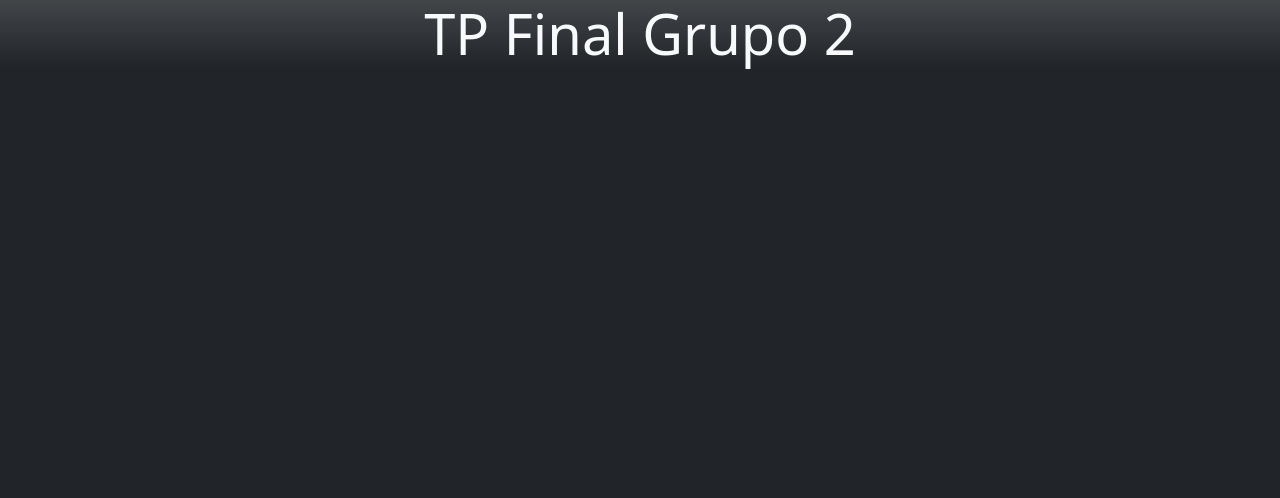
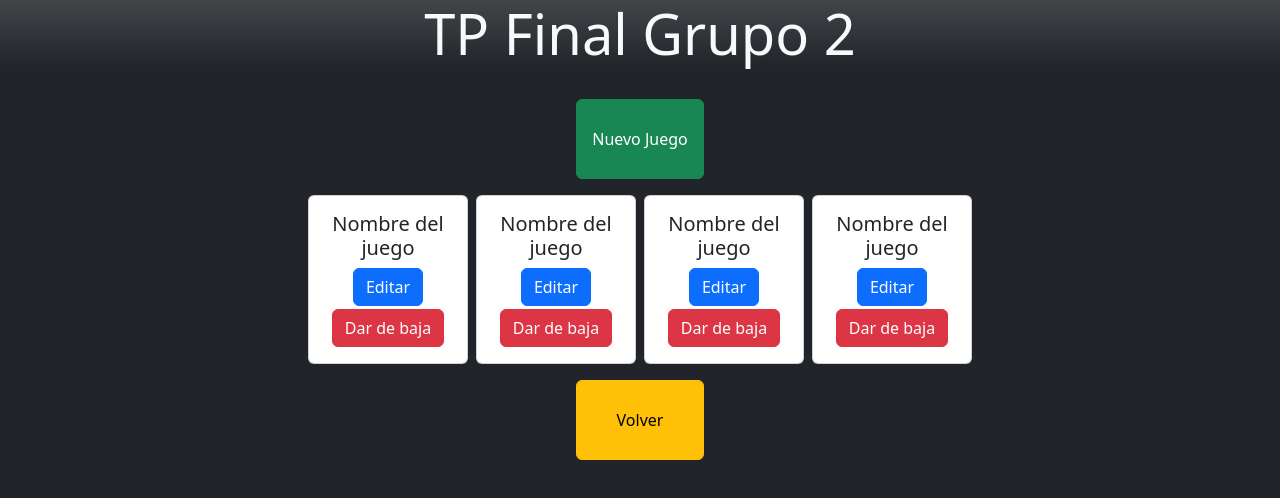
Before and after one commit to MaximilianNG/silicon_tp_final_grupo_2, a React (Vite) app in the folder Front/reactTPFinalGrupo2/: page /juegos in a window 1280 px wide. Before the commit this address had no page. Shown: the top 498 px of the page. Built offline with nearby package versions, Linux system fonts and the light colour scheme.

Commit message:
Listas las vistas para menu de admin y la vista de los juegos.

```diff
--- /dev/null
+++ b/Front/reactTPFinalGrupo2/src/components/Admin.jsx
@@ -0,0 +1,19 @@
+import { Link } from 'react-router-dom'
+import '../styles/reset.css'
+import '../styles/admin.css'
+import { Juegos } from './Juegos'
+
+export function Admin() {
+  return (
+      <>
+        <div className="containerP">
+            <Link to={`/juegos`} style={{ textDecoration: 'none' }}><button className='btn btn-primary adminButton'>Juegos</button></Link>
+            <Link to={`/`} style={{ textDecoration: 'none' }}><button className='btn btn-primary adminButton'>Jugadores</button></Link>
+            <Link to={`/`} style={{ textDecoration: 'none' }}><button className='btn btn-primary adminButton'>Equipos</button></Link>
+            <Link to={`/`} style={{ textDecoration: 'none' }}><button className='btn btn-primary adminButton'>Torneos</button></Link>
+            <Link to={`/`} style={{ textDecoration: 'none' }}><button className='btn btn-primary adminButton'>Sponsors</button></Link>
+            <Link to={`/`} style={{ textDecoration: 'none' }}><button className='btn btn-danger adminButton'>Salir</button></Link>
+        </div>
+      </>
+  )
+}
--- a/Front/reactTPFinalGrupo2/src/components/App.jsx
+++ b/Front/reactTPFinalGrupo2/src/components/App.jsx
@@ -4,6 +4,8 @@ import * as API from '../services/service'
 import {v4 as uuidv4 } from 'uuid'
 import { Button } from 'react-bootstrap';
 import { Login } from './Login'
+import { Admin } from './Admin'
+import { Juegos } from './Juegos'
 import '../styles/app.css'
 
 function App() {
@@ -20,6 +22,8 @@ useEffect(() => {
     <p className="display-4 text-light text-center bg-gradient">TP Final Grupo 2</p>
     <Routes>
       <Route path='/' element={<Login />}></Route>
+      <Route path='/admin' element={<Admin />}></Route>
+      <Route path='/juegos' element={<Juegos />}></Route>
     </Routes>
   </div>
 
--- /dev/null
+++ b/Front/reactTPFinalGrupo2/src/components/JuegoCard.jsx
@@ -0,0 +1,17 @@
+import '../styles/juegoCard.css'
+
+export function JuegoCard() {
+  return (
+    <>
+        <div className="card">
+            <div className="card-body">
+                <h5 className="card-title">Nombre del juego</h5>
+                <div className="cardBotonesContainer">
+                    <a href="#" className="btn btn-primary">Editar</a>
+                    <a href="#" className="btn btn-danger">Dar de baja</a>
+                </div>
+            </div>
+        </div>
+    </>
+  )
+}
--- /dev/null
+++ b/Front/reactTPFinalGrupo2/src/components/Juegos.jsx
@@ -0,0 +1,22 @@
+import { Link } from 'react-router-dom'
+import '../styles/juegos.css'
+import { JuegoCard } from './JuegoCard'
+
+export function Juegos() {
+  return (
+      <>
+      <div className="containerCentrar">
+            <button className='btn btn-success juegosButton'>Nuevo Juego</button>
+      </div>
+        <div className="containerJuegos">
+            <JuegoCard />
+            <JuegoCard />
+            <JuegoCard />
+            <JuegoCard />
+        </div>
+        <div className="containerCentrar">
+            <Link to={`/admin`}><button className='btn btn-warning juegosButton'>Volver</button></Link>
+        </div>
+      </>
+  )
+}
--- a/Front/reactTPFinalGrupo2/src/components/Login.jsx
+++ b/Front/reactTPFinalGrupo2/src/components/Login.jsx
@@ -1,4 +1,6 @@
+import { Link } from 'react-router-dom'
 import '../styles/login.css'
+import '../styles/reset.css'
 
 export function Login() {
   return (
@@ -14,7 +16,8 @@ export function Login() {
                     <label htmlFor="exampleInputPassword1">Contraseña</label>
                     <input type="password" className="form-control" id="exampleInputPassword1" placeholder="Ingrese su contraseña" />
                 </div>
-                <button type="submit" className="btn btn-primary mt-3">Submit</button>
+{/*                 <button type="submit" className="btn btn-primary mt-3">Entrar</button> */}
+                    <Link to={`/admin`} className="btn btn-primary mt-3">Entrar</Link>
             </form>
         </div>
       </>
--- /dev/null
+++ b/Front/reactTPFinalGrupo2/src/styles/admin.css
@@ -0,0 +1,14 @@
+.containerP {
+    margin-top: 2rem;
+    display: flex;
+    flex-wrap: wrap;
+    justify-content: center;
+    column-gap: 1.5rem;
+    row-gap: 1rem;
+}
+
+.adminButton {
+    background-color: antiquewhite;
+    min-width: 8rem;
+    min-height: 5rem;
+}
--- /dev/null
+++ b/Front/reactTPFinalGrupo2/src/styles/juegoCard.css
@@ -0,0 +1,15 @@
+.card {
+    width: 10rem;
+    background-color: rgb(204, 201, 223);
+}
+
+.card-title {
+    text-align: center;
+}
+
+.cardBotonesContainer {
+    display: flex;
+    flex-direction: column;
+    align-items: center;
+    gap: 0.2rem;
+}
--- /dev/null
+++ b/Front/reactTPFinalGrupo2/src/styles/juegos.css
@@ -0,0 +1,17 @@
+.containerJuegos {
+    display: flex;
+    flex-wrap: wrap;
+    gap: 0.5rem;
+    justify-content: center;
+}
+
+.juegosButton {
+    min-width: 8rem;
+    min-height: 5rem;
+}
+
+.containerCentrar {
+    display: flex;
+    justify-content: center;
+    margin: 1rem 0;
+}
--- /dev/null
+++ b/Front/reactTPFinalGrupo2/src/styles/reset.css
@@ -0,0 +1,48 @@
+/* http://meyerweb.com/eric/tools/css/reset/
+   v2.0 | 20110126
+   License: none (public domain)
+*/
+
+html, body, div, span, applet, object, iframe,
+h1, h2, h3, h4, h5, h6, p, blockquote, pre,
+a, abbr, acronym, address, big, cite, code,
+del, dfn, em, img, ins, kbd, q, s, samp,
+small, strike, strong, sub, sup, tt, var,
+b, u, i, center,
+dl, dt, dd, ol, ul, li,
+fieldset, form, label, legend,
+table, caption, tbody, tfoot, thead, tr, th, td,
+article, aside, canvas, details, embed,
+figure, figcaption, footer, header, hgroup,
+menu, nav, output, ruby, section, summary,
+time, mark, audio, video {
+	margin: 0;
+	padding: 0;
+	border: 0;
+	font-size: 100%;
+	font: inherit;
+	vertical-align: baseline;
+}
+/* HTML5 display-role reset for older browsers */
+article, aside, details, figcaption, figure,
+footer, header, hgroup, menu, nav, section {
+	display: block;
+}
+body {
+	line-height: 1;
+}
+ol, ul {
+	list-style: none;
+}
+blockquote, q {
+	quotes: none;
+}
+blockquote:before, blockquote:after,
+q:before, q:after {
+	content: '';
+	content: none;
+}
+table {
+	border-collapse: collapse;
+	border-spacing: 0;
+}
```
